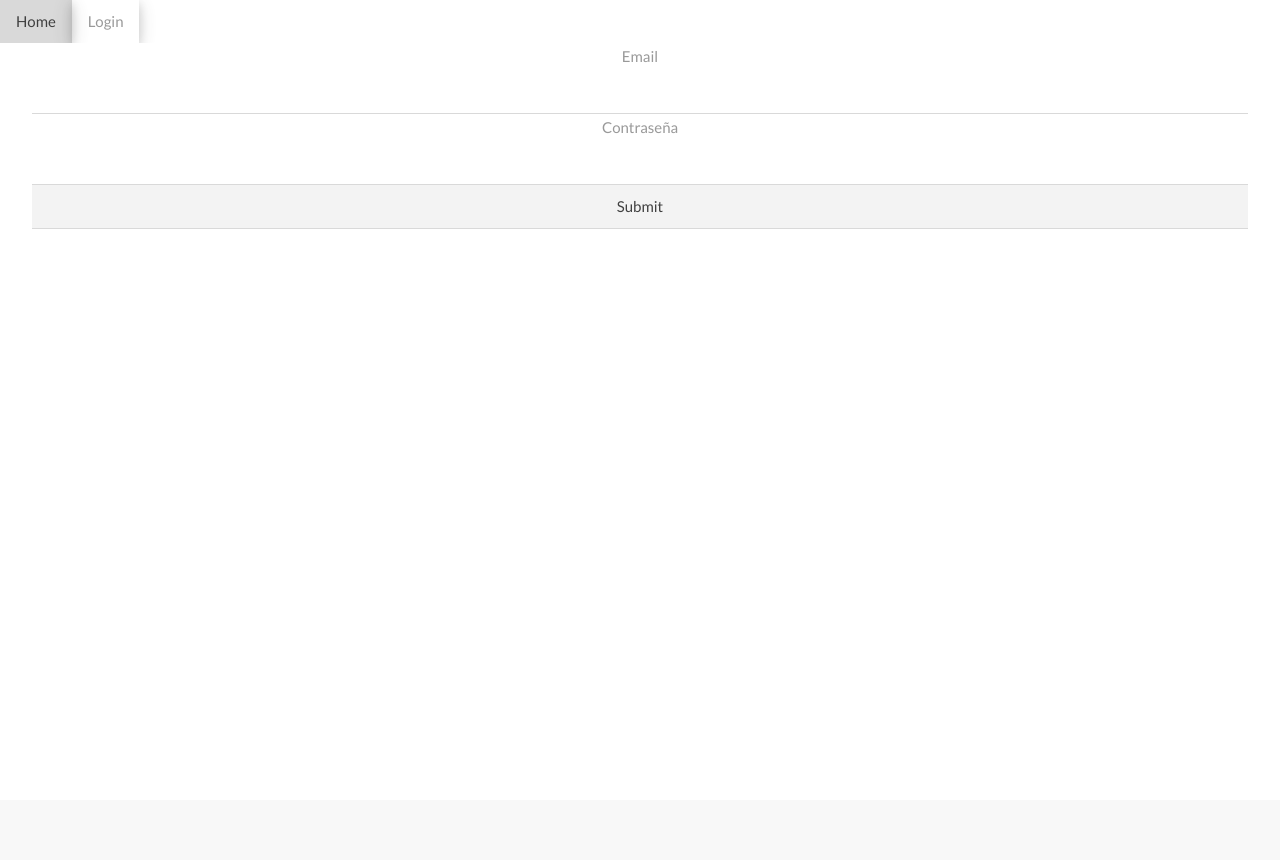
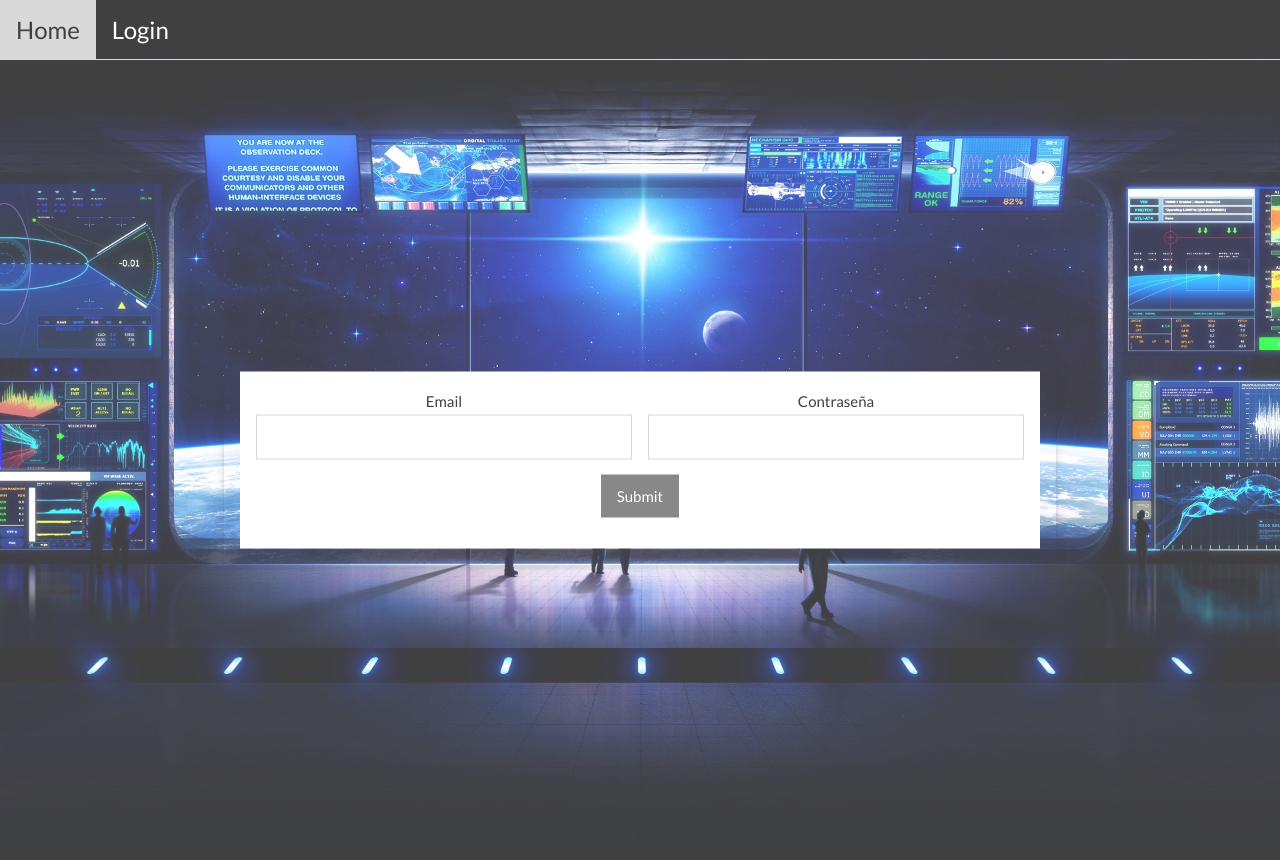
Before and after one commit to Saleck3/progra_web_2_2021_2C, a PHP site: page /login.php in a window 1280 px wide. Before the commit the page ends 229 px from the top, so only its background shows below. Run offline with PHP 8.4, Linux system fonts and the light colour scheme; data that the repository does not hold is empty.

Commit message:
Agrego primer prototipo de maquetado

```diff
--- a/src/cnx/coneccion.php
+++ b/src/cnx/coneccion.php
@@ -6,10 +6,10 @@
  */
 
 
-$hostname_cnx = "mysql";
+$hostname_cnx = "localhost";
 $database_cnx = "prograweb";
 $username_cnx = "root";
-$password_cnx = "rootpassword";
+$password_cnx = "";
 
 $mysqli = new mysqli($hostname_cnx, $username_cnx, $password_cnx, $database_cnx);
 $mysqli->set_charset("utf8");
--- a/src/contenido.php
+++ b/src/contenido.php
@@ -20,16 +20,18 @@
 
 <body class="background w3-display-container w3-opacity-min">
 
-<nav class="w3-bar">
-    <a class="w3-bar-item w3-button w3-card-4" href="/">Home</a>
+<nav class="w3-bar w3-black w3-border-bottom w3-xlarge">
+    <a class="w3-bar-item w3-button w3-button w3-mobile" href="/">Home</a>
     <?php if (isset($_SESSION["usuario"])) {
-        echo '<a class="w3-bar-item w3-button w3-card-4" href="/unlog.php">Desloguear</a>';
+        echo '<a class="w3-bar-item w3-button w3-button w3-mobile" href="/unlog.php">Desloguear</a>';
     } else {
-        echo '<a class="w3-bar-item w3-button w3-card-4" href="/login.php">Login</a>';
+        echo '<a class="w3-bar-item w3-button w3-button w3-mobile" href="/login.php">Login</a>';
     }
     ?>
 </nav>
-
+<header class="w3-display-container w3-content w3-hide-small" style="max-width:1500px">
+  <img class="w3-image" src="/images/fondo.jpg" alt="Space" width="1500" height="700">
+  <div class="w3-display-middle" style="width:65%">
 <?php
 //debug_formateado($_SESSION);
 mostrar_mensaje();
--- a/src/login.php
+++ b/src/login.php
@@ -12,14 +12,23 @@ if (isset($post_limpio)) {
 }
 
 $contenido .=
-    '<article class="w3-container">
-        <form class="w3-container" action="login.php" method="post">
+
+    '<div class="w3-container w3-content w3-padding-16 w3-card w3-animate-top">
+        <form class="w3-container w3-white w3-padding-16" action="login.php" method="post">
+        <div class="w3-row-padding" style="margin:0 -16px;">
+        <div class="w3-half">
             <label for="user">Email</label>
-            <input name="user" id="user" type="text" class="w3-input">
+            <input name="user" id="user" type="text" class="w3-input w3-border w3-animate-input">
+            </div>
+            <div class="w3-half">
             <label for="pass">Contraseña</label>
-            <input name="pass" id="pass" type="password" class="w3-input">
-            <input type="submit" class="w3-input">
+            <input name="pass" id="pass" type="password" class="w3-input w3-border w3-animate-input">
+            </div>
+      </div>
+            <p><input type="submit" class="w3-button w3-dark-grey"></p>
         </form>
-    </article>';
+    </div>
+    </div>
+    </header>';
 
 include_once("contenido.php");
```
Also changed, not shown: src/images/fondo.jpg (added).
